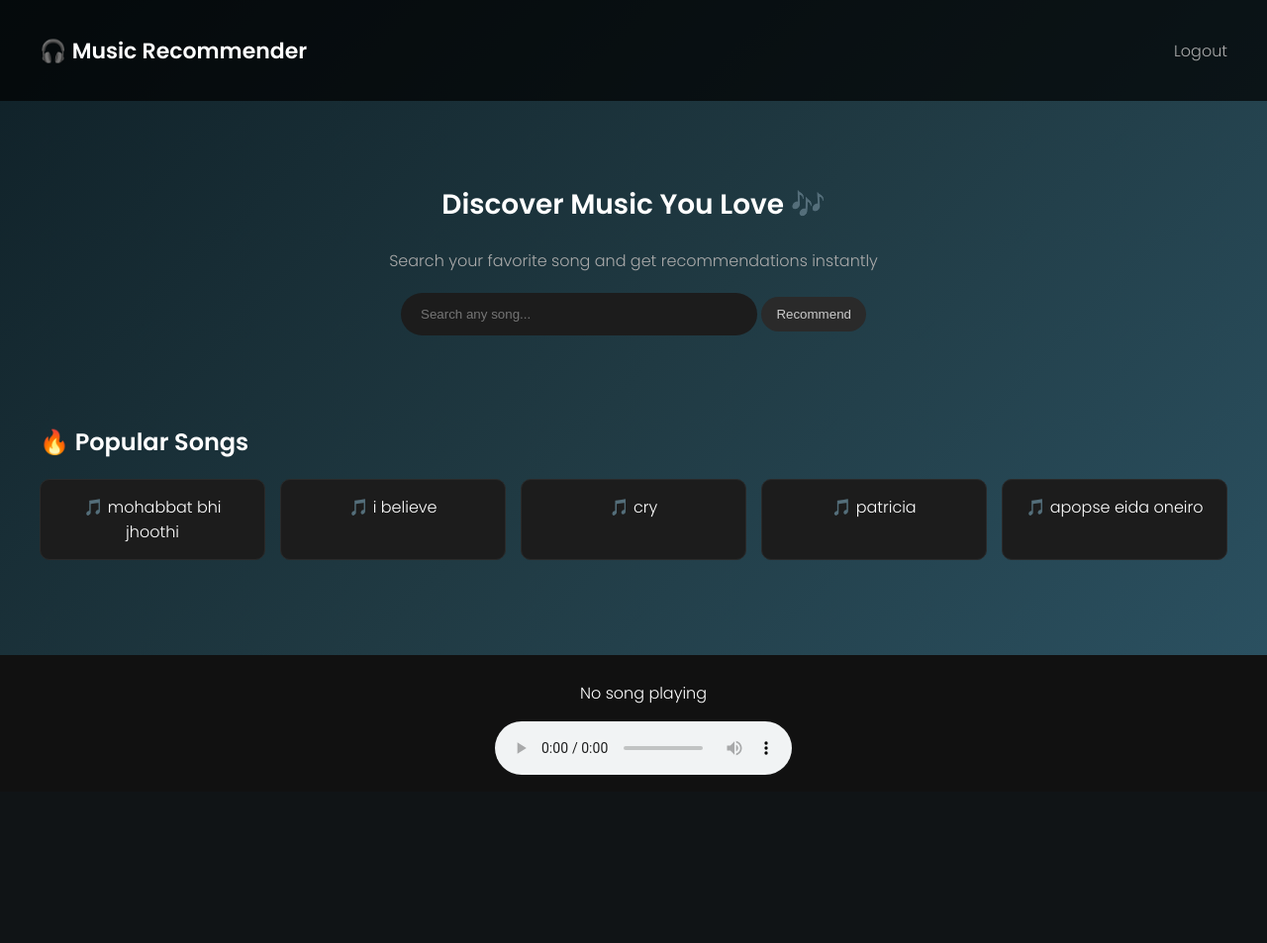
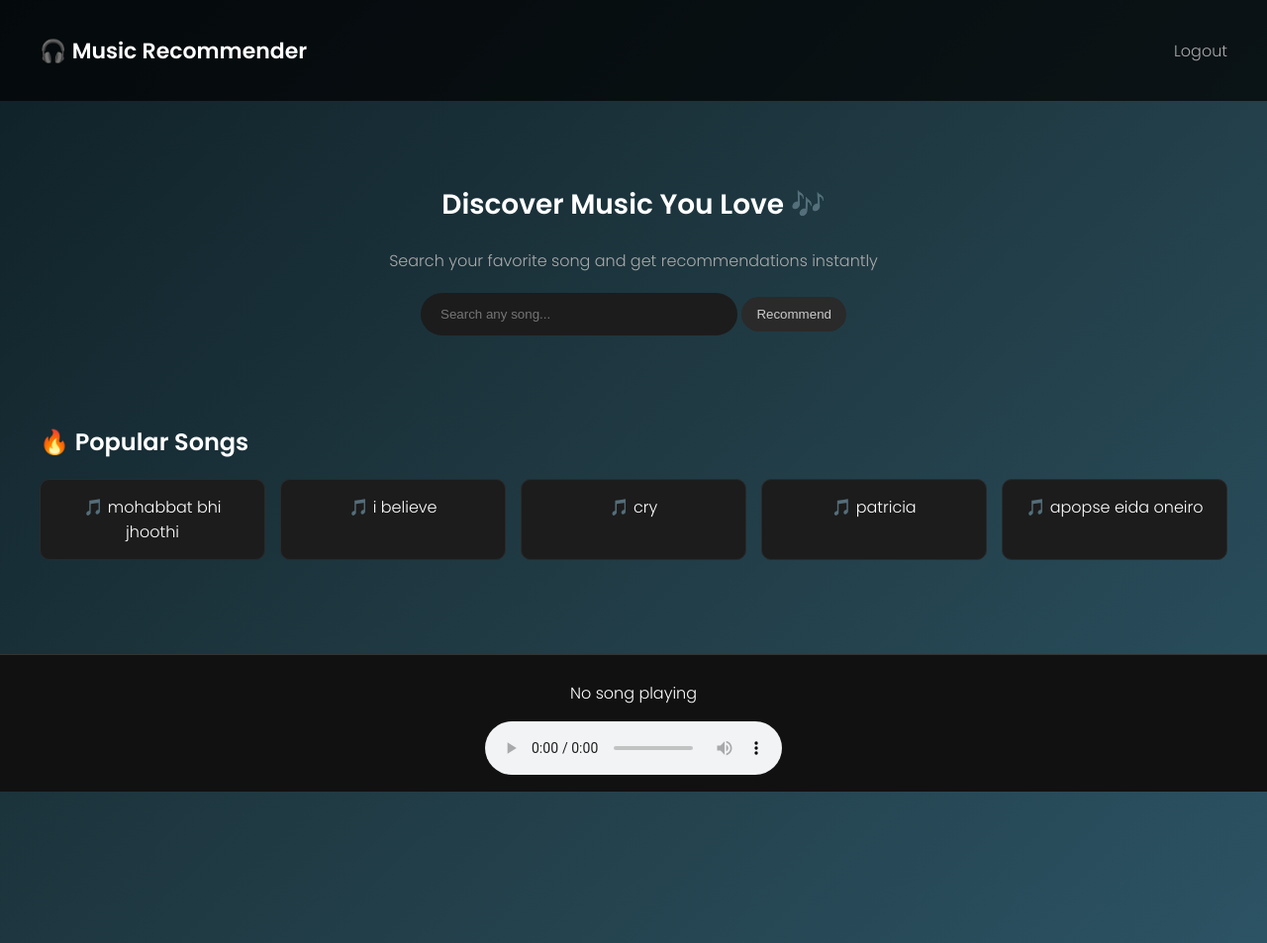
Before and after one commit to Swaliha-jamadar-070/Music-Recommender-System, a Flask app: page / in a window 1280 px wide. Shown: the whole page at 99% size. Before the commit the page ends 783 px from the top, so only its background shows below. Run offline with Flask 3, Linux system fonts and the light colour scheme; the visitor is signed in with stand-in values (Sample User, id 1).

Commit message:
Update index.html

```diff
--- a/templates/index.html
+++ b/templates/index.html
@@ -8,6 +8,7 @@
 <style>
 *{
     transition:all 0.2s ease;
+    box-sizing:border-box;
 }
 
 body{
@@ -15,6 +16,7 @@ body{
     background:linear-gradient(135deg,#0f2027,#203a43,#2c5364);
     color:white;
     margin:0;
+    padding-bottom:100px; /* FIX FOOTER OVERLAP */
 }
 
 /* HEADER */
@@ -222,14 +224,17 @@ button:hover{
     background:#111;
     padding:10px;
     text-align:center;
+    border-top:1px solid #333;
 }
 
 /* FOOTER */
 footer{
     margin-top:80px;
+    margin-bottom:80px; /* FIX VISIBILITY */
     padding:20px;
     background:#111;
     text-align:center;
+    color:#aaa;
 }
 </style>
 
```
